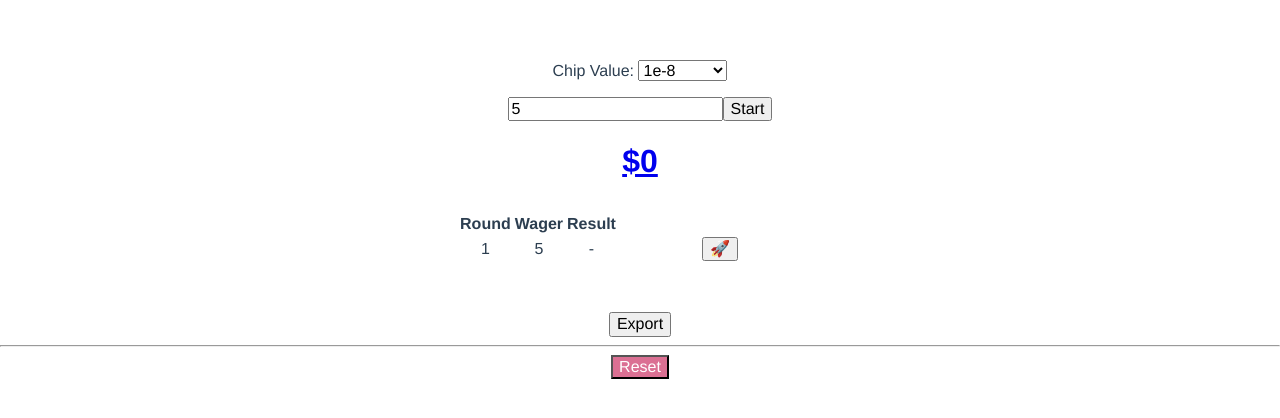
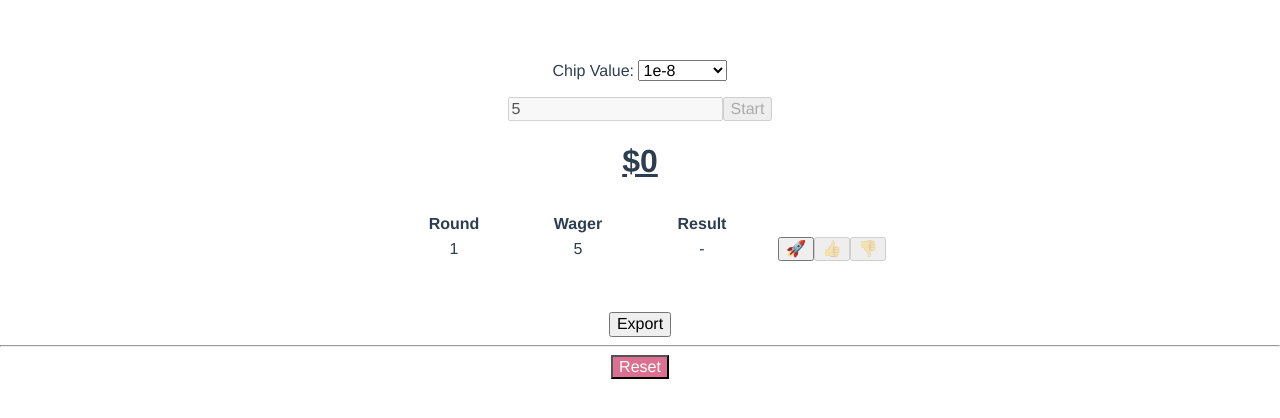
Before and after one commit to calsiy/bettormelon, a Vue app: page / in a window 1280 px wide. Both pictures are taken after a click on the button "Start". Shown: the top 418 px of the page. Built offline with nearby package versions, Linux system fonts and the light colour scheme.

Commit message:
Update style

```diff
--- a/src/components/Roulette/Index.vue
+++ b/src/components/Roulette/Index.vue
@@ -141,13 +141,17 @@ const handleExportToCsv = () => {
     </section>
 
     <form @submit.prevent="handleStartSession">
-      <input type="text" v-model="initWager">
-      <button>Start</button>
+      <input type="text" v-model="initWager" :disabled="rounds.length">
+      <button :disabled="rounds.length">Start</button>
     </form>
 
     <h1>
-      <a :href="`https://www.google.com/search?q=${totalBtc}+btc+to+aud`" target="_blank">
-        ${{ total }}
+      <a
+          :href="`https://www.google.com/search?q=${totalBtc}+btc+to+aud`"
+          :style="{ color: `${total > 90 ? 'green' : (total < 0 ? 'red' : 'inherit') }` }"
+          target="_blank"
+      >
+        <b>${{ total }}</b>
       </a>
     </h1>
 
@@ -161,14 +165,24 @@ const handleExportToCsv = () => {
 
       <tr v-for="round of rounds" :key="round.id">
         <td>{{ round.index }}</td>
-        <td>{{ round.wager }}</td>
+        <td :style="{ color: `${round.wager >= 50 ? 'red' : 'inherit' }` }">
+          {{ round.wager }}
+        </td>
         <td>{{ (!round.bet || round.betting) ? "-" : (round.won ? "&#128526" : "&#128545") }}</td>
         <td class="action">
           <button :disabled="round.bet" @click="handleBet(round)">&#128640</button>
-          <span v-show="round.betting">
-            <button @click="handleSaveResult(round, true)">&#128077</button>
-            <button @click="handleSaveResult(round, false)">&#128078</button>
-          </span>
+          <button
+              @click="handleSaveResult(round, true)"
+              :disabled="!round.betting"
+          >
+            &#128077
+          </button>
+          <button
+              :disabled="!round.betting"
+              @click="handleSaveResult(round, false)"
+          >
+            &#128078
+          </button>
         </td>
       </tr>
     </table>
@@ -188,8 +202,12 @@ table {
   margin: 2rem auto 0;
 }
 
+table td {
+  min-width: 120px;
+}
+
 table .action {
-  min-width: 200px;
+  text-align: right;
 }
 
 .btn-export {
```
